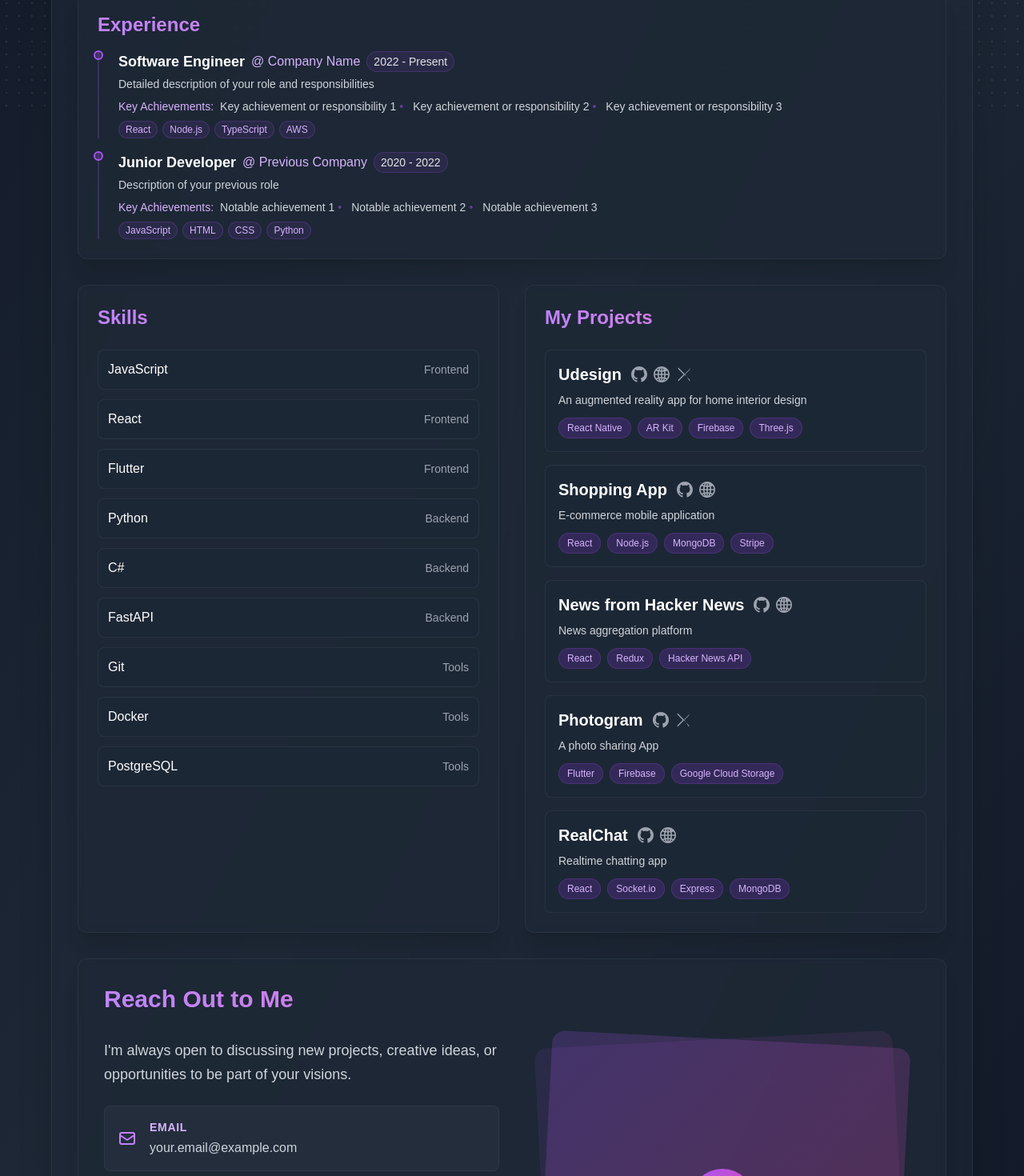
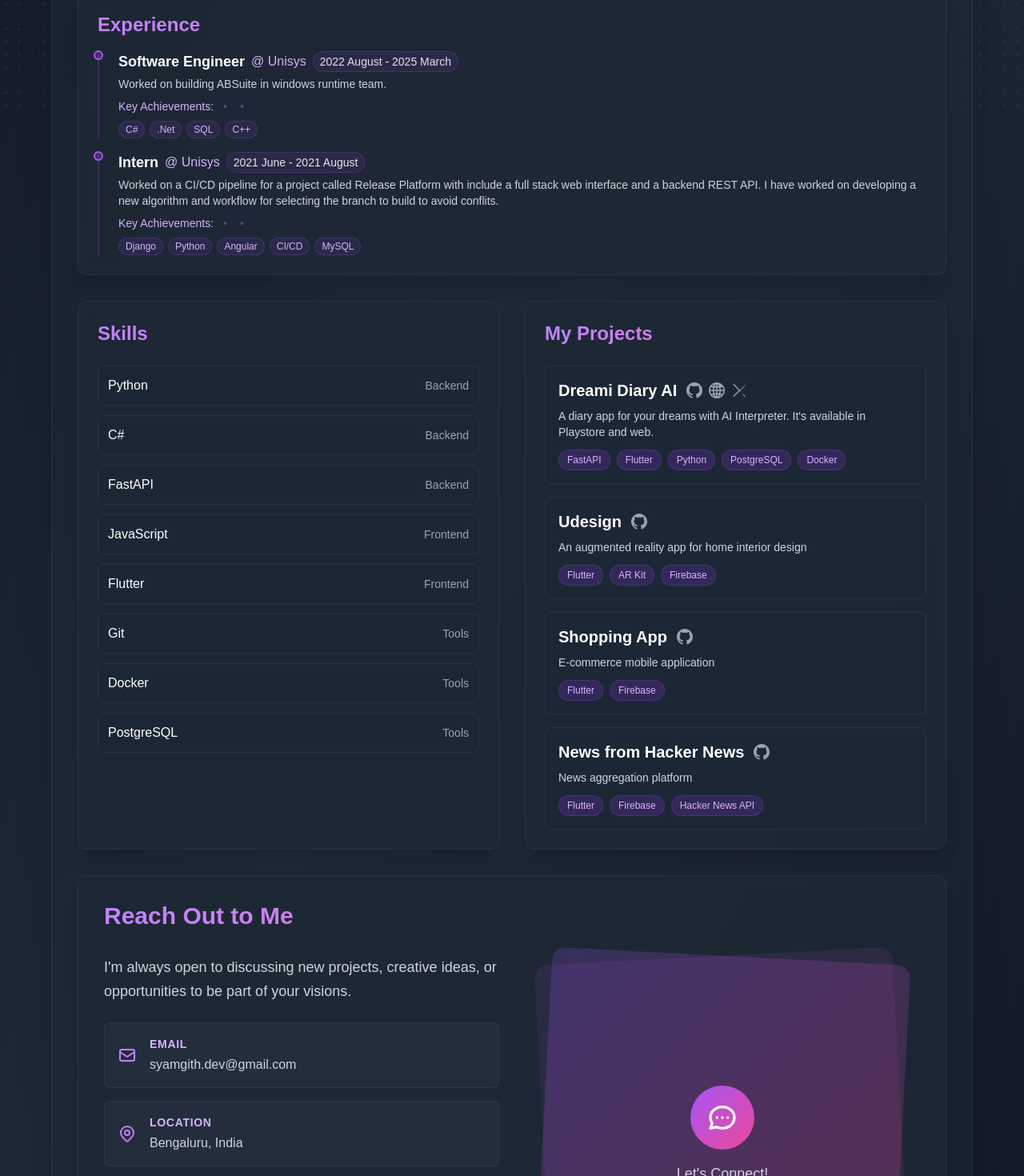
Before and after one commit to Syamgith/syamgith.github.io, a React (Create React App) app: page / in a window 1280 px wide. Shown: the part 660-2130 px from the top of the page at 80% size. Built offline with nearby package versions, Linux system fonts and the light colour scheme.

Commit message:
modified UI

```diff
--- a/src/components/Contact.js
+++ b/src/components/Contact.js
@@ -4,7 +4,7 @@ const Contact = () => {
   const contactInfo = [
     {
       type: "Email",
-      value: "your.email@example.com",
+      value: "syamgith.dev@gmail.com",
       icon: (
         <svg
           className="w-6 h-6"
@@ -24,7 +24,7 @@ const Contact = () => {
     },
     {
       type: "Location",
-      value: "Your Location",
+      value: "Bengaluru, India",
       icon: (
         <svg
           className="w-6 h-6"
--- a/src/components/Experience.js
+++ b/src/components/Experience.js
@@ -3,30 +3,23 @@ import React from "react";
 const Experience = () => {
   const experiences = [
     {
-      company: "Company Name",
+      company: "Unisys",
       role: "Software Engineer",
-      period: "2022 - Present",
-      location: "Location",
-      description: "Detailed description of your role and responsibilities",
-      achievements: [
-        "Key achievement or responsibility 1",
-        "Key achievement or responsibility 2",
-        "Key achievement or responsibility 3",
-      ],
-      technologies: ["React", "Node.js", "TypeScript", "AWS"],
+      period: "2022 August - 2025 March",
+      location: "Bengaluru, India",
+      description: "Worked on building ABSuite in windows runtime team.",
+      achievements: ["", "", ""],
+      technologies: ["C#", ".Net", "SQL", "C++"],
     },
     {
-      company: "Previous Company",
-      role: "Junior Developer",
-      period: "2020 - 2022",
-      location: "Location",
-      description: "Description of your previous role",
-      achievements: [
-        "Notable achievement 1",
-        "Notable achievement 2",
-        "Notable achievement 3",
-      ],
-      technologies: ["JavaScript", "HTML", "CSS", "Python"],
+      company: "Unisys",
+      role: "Intern",
+      period: "2021 June - 2021 August",
+      location: "Bengaluru, India",
+      description:
+        "Worked on a CI/CD pipeline for a project called Release Platform with include a full stack web interface and a backend REST API. I have worked on developing a new algorithm and workflow for selecting the branch to build to avoid conflits.",
+      achievements: ["", "", ""],
+      technologies: ["Django", "Python", "Angular", "CI/CD", "MySQL"],
     },
   ];
 
--- a/src/components/Header.js
+++ b/src/components/Header.js
@@ -5,7 +5,8 @@ const Header = () => {
   return (
     <div className="text-center space-y-6">
       <div className="relative group">
-        <div className="absolute -inset-1 bg-gradient-to-r from-purple-600 to-pink-600 rounded-full blur opacity-25 group-hover:opacity-75 transition duration-1000 group-hover:duration-200"></div>
+        <div></div>
+        {/* <div className="absolute -inset-1 bg-gradient-to-r from-purple-600 to-pink-600 rounded-full blur opacity-25 group-hover:opacity-75 transition duration-1000 group-hover:duration-200"></div> */}
         <img
           alt="Profile"
           className="relative w-32 h-32 mx-auto rounded-full border-4 border-gray-700 transition-transform duration-300 group-hover:scale-105"
--- a/src/components/Projects.js
+++ b/src/components/Projects.js
@@ -3,42 +3,33 @@ import React from "react";
 const Projects = () => {
   const projects = [
     {
+      name: "Dreami Diary AI",
+      description:
+        "A diary app for your dreams with AI Interpreter. It's available in Playstore and web.",
+      githubLink: "https://github.com/Syamgith/ai-dream-journal",
+      webLink: "https://dreamidiary.com",
+      playStoreLink:
+        "https://play.google.com/store/apps/details?id=com.tinystars.dreamidiary",
+      technologies: ["FastAPI", "Flutter", "Python", "PostgreSQL", "Docker"],
+    },
+    {
       name: "Udesign",
       description: "An augmented reality app for home interior design",
       githubLink: "https://github.com/yourusername/udesign",
-      webLink: "https://udesign.app",
-      playStoreLink:
-        "https://play.google.com/store/apps/details?id=com.udesign",
-      technologies: ["React Native", "AR Kit", "Firebase", "Three.js"],
+      technologies: ["Flutter", "AR Kit", "Firebase"],
     },
     {
       name: "Shopping App",
       description: "E-commerce mobile application",
-      githubLink: "https://github.com/yourusername/shopping-app",
-      webLink: "https://shopping-app.com",
-      technologies: ["React", "Node.js", "MongoDB", "Stripe"],
+      githubLink: "https://github.com/Syamgith/shopping_app",
+
+      technologies: ["Flutter", "Firebase"],
     },
     {
       name: "News from Hacker News",
       description: "News aggregation platform",
-      githubLink: "https://github.com/yourusername/hacker-news",
-      webLink: "https://hacker-news-clone.com",
-      technologies: ["React", "Redux", "Hacker News API"],
-    },
-    {
-      name: "Photogram",
-      description: "A photo sharing App",
-      githubLink: "https://github.com/yourusername/photogram",
-      playStoreLink:
-        "https://play.google.com/store/apps/details?id=com.photogram",
-      technologies: ["Flutter", "Firebase", "Google Cloud Storage"],
-    },
-    {
-      name: "RealChat",
-      description: "Realtime chatting app",
-      githubLink: "https://github.com/yourusername/realchat",
-      webLink: "https://realchat.app",
-      technologies: ["React", "Socket.io", "Express", "MongoDB"],
+      githubLink: "https://github.com/Syamgith/news",
+      technologies: ["Flutter", "Firebase", "Hacker News API"],
     },
   ];
 
--- a/src/components/Skills.js
+++ b/src/components/Skills.js
@@ -2,12 +2,11 @@ import React from "react";
 
 const Skills = () => {
   const skills = [
-    { name: "JavaScript", category: "Frontend" },
-    { name: "React", category: "Frontend" },
-    { name: "Flutter", category: "Frontend" },
     { name: "Python", category: "Backend" },
     { name: "C#", category: "Backend" },
     { name: "FastAPI", category: "Backend" },
+    { name: "JavaScript", category: "Frontend" },
+    { name: "Flutter", category: "Frontend" },
     { name: "Git", category: "Tools" },
     { name: "Docker", category: "Tools" },
     { name: "PostgreSQL", category: "Tools" },
--- a/src/components/SocialLinks.js
+++ b/src/components/SocialLinks.js
@@ -36,7 +36,7 @@ const SocialLinks = () => {
     },
     {
       name: "Twitter",
-      url: "https://twitter.com/syamgith",
+      url: "https://twitter.com/syamgit",
       icon: (
         <svg
           className="w-5 h-5"
```
